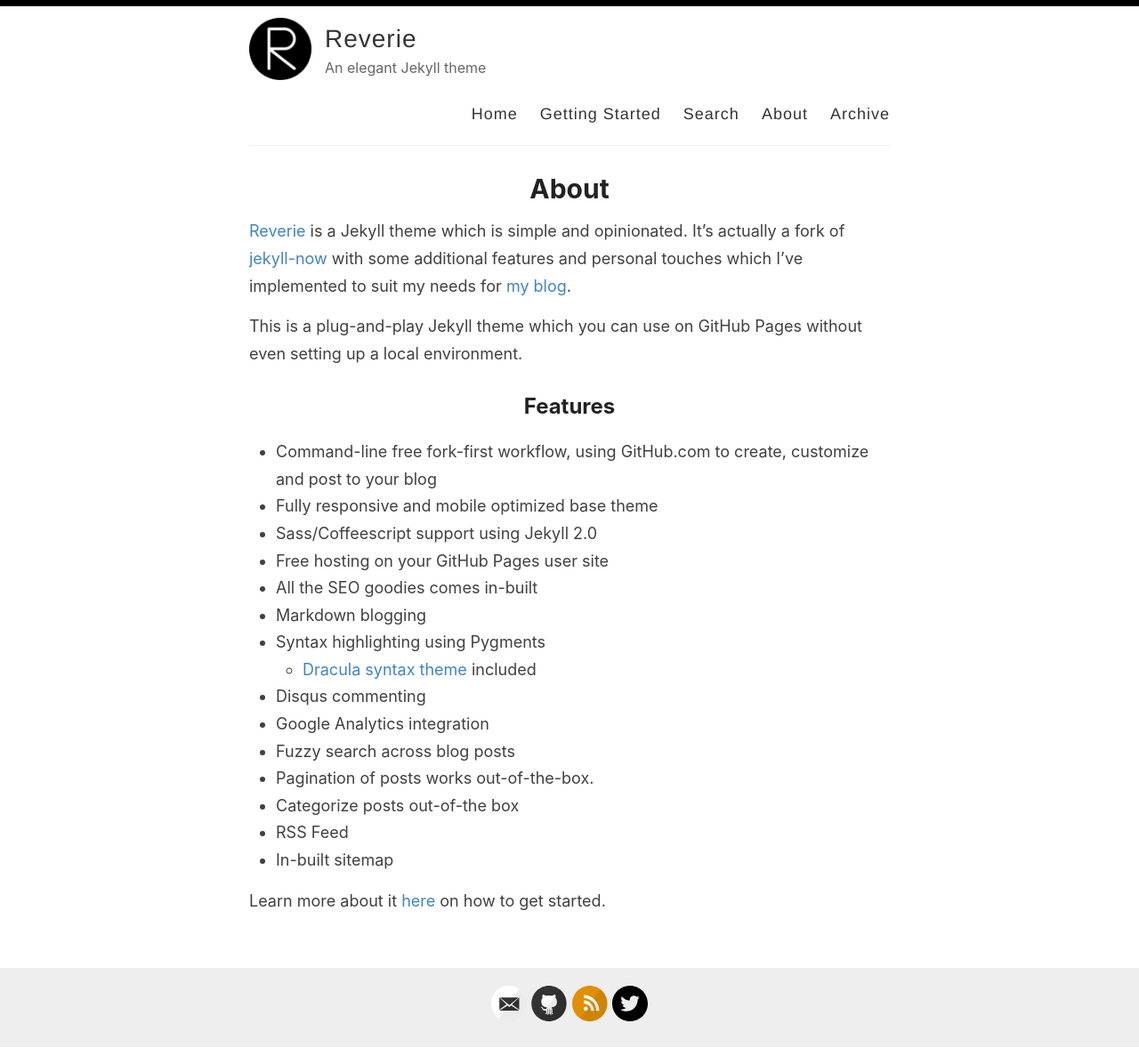
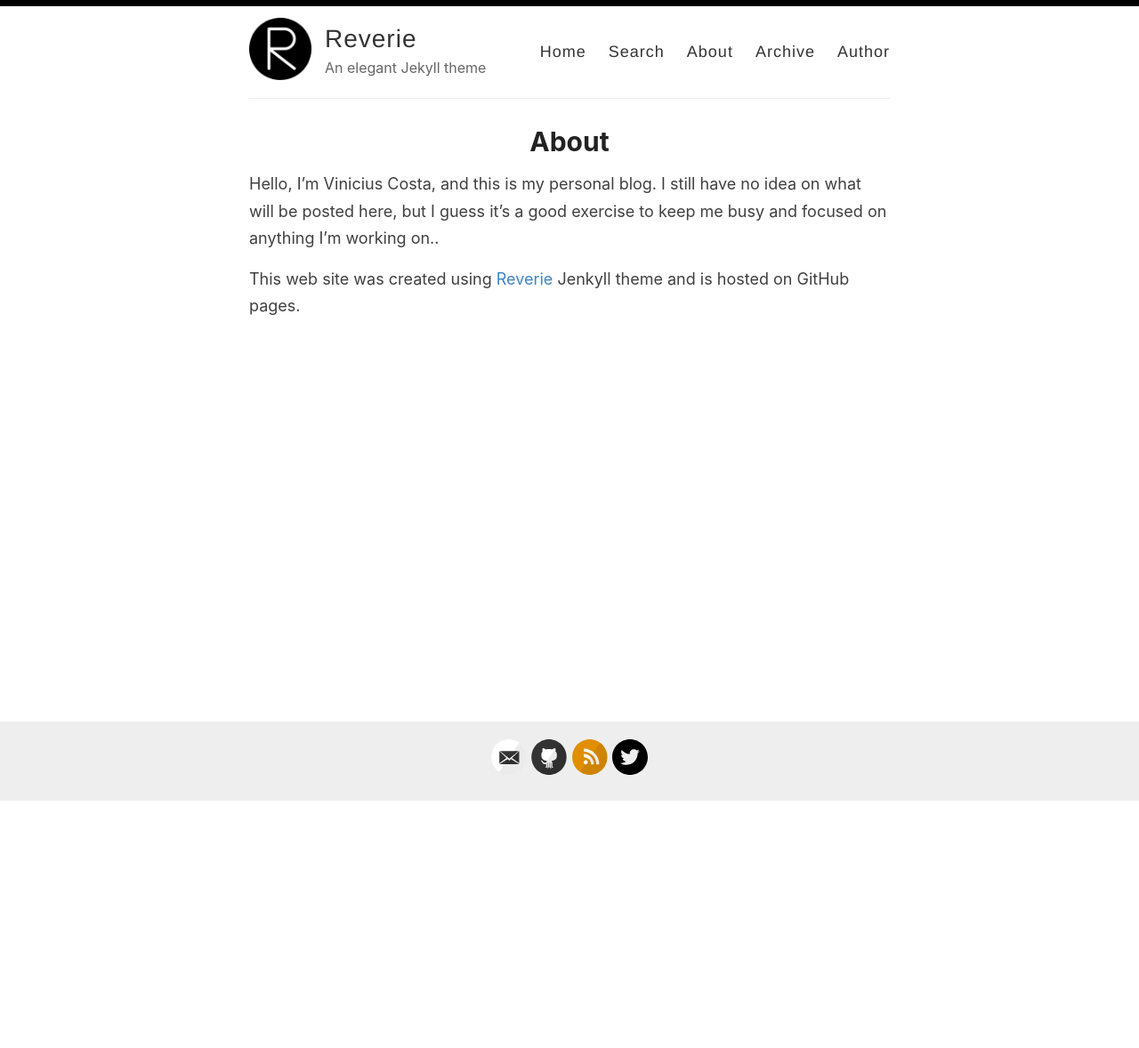
Before and after one commit to vc0sta/devlog.vcosta.dev, a Jekyll site: the page built from _pages/about.md, in a window 1280 px wide. Shown: the whole page at 89% size. Built offline with Jekyll 4.4.1, drawn with Linux system fonts in a browser that asks for light colours; after the commit the page ends 901 px from its top, so only the background shows below that.

Commit message:
changing default infos by mine

```diff
--- a/_config.yml
+++ b/_config.yml
@@ -21,15 +21,15 @@ avatar: /images/reverie.png
 # Includes an icon in the footer for each username you enter
 footer-links:
   dribbble:
-  email: amit.d.merchant@gmail.com
+  email: contato@vcosta.dev
   facebook:
   flickr:
-  github: amitmerchant1990/reverie
+  github: vc0sta
   instagram:
   linkedin:
   pinterest:
   rss: rss
-  twitter: amit_merchant
+  twitter: dimenicius
   stackoverflow:
   youtube: # channel/<your_long_string> or user/<user-name>
   googleplus: # anything in your profile username that comes after plus.google.com/
@@ -41,7 +41,7 @@ footer-links:
 disqus:
 
 # Enter your Google Analytics web tracking code (e.g. UA-2110908-2) to activate tracking
-google_analytics: UA-43339302-11
+google_analytics:
 
 # For newer "GA4" analytics, use the following instead of the "UA" entry above
 #google_analytics_ga4: G-GABC1DEFG
--- a/_layouts/default.html
+++ b/_layouts/default.html
@@ -29,10 +29,10 @@
 
             <nav>
               <a href="{{ site.baseurl }}/">Home</a>
-              <a href="{{ site.baseurl }}/getting-started">Getting Started</a>
               <a href="{{ site.baseurl }}/search">Search</a>
               <a href="{{ site.baseurl }}/about">About</a>
               <a href="{{ site.baseurl }}/archive">Archive</a>
+              <a href="resume.vcosta.dev">Author</a>
             </nav>
           </header>
         </div>
--- a/_pages/about.md
+++ b/_pages/about.md
@@ -4,26 +4,6 @@ title: About
 permalink: /about/
 ---
 
-[Reverie](https://github.com/amitmerchant1990/reverie) is a Jekyll theme which is simple and opinionated. It's actually a fork of [jekyll-now](https://github.com/barryclark/jekyll-now) with some additional features and personal touches which I've implemented to suit my needs for [my blog](https://www.amitmerchant.com).
+Hello, I'm Vinicius Costa, and this is my personal blog. I still have no idea on what will be posted here, but I guess it's a good exercise to keep me busy and focused on anything I'm working on..
 
-This is a plug-and-play Jekyll theme which you can use on GitHub Pages without even setting up a local environment.
-
-## Features
-
-- Command-line free fork-first workflow, using GitHub.com to create, customize and post to your blog
-- Fully responsive and mobile optimized base theme
-- Sass/Coffeescript support using Jekyll 2.0
-- Free hosting on your GitHub Pages user site
-- All the SEO goodies comes in-built
-- Markdown blogging
-- Syntax highlighting using Pygments
-    - [Dracula syntax theme](https://draculatheme.com/) included
-- Disqus commenting
-- Google Analytics integration
-- Fuzzy search across blog posts
-- Pagination of posts works out-of-the-box.
-- Categorize posts out-of-the box
-- RSS Feed
-- In-built sitemap
-
-Learn more about it [here](https://github.com/amitmerchant1990/reverie) on how to get started.
+This web site was created using [Reverie](https://github.com/amitmerchant1990/reverie) Jenkyll theme and is hosted on GitHub pages.
```
Also changed, not shown: _pages/getting-started.md (deleted, +0 -51 lines).
